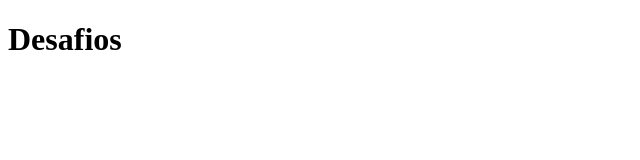
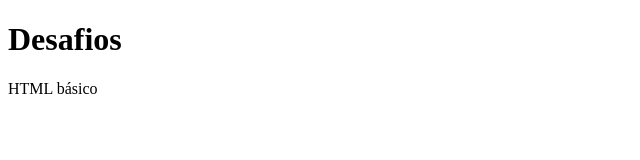
Before and after one commit to Douglasg1/desafio-html-basico, a plain HTML site: page index.html in a window 1280 px wide. Shown: the whole page, without its empty margins (0-640 px from the left). Drawn offline with Linux system fonts and the light colour scheme.

Commit message:
Adicionando um parágrafo

```diff
--- a/index.html
+++ b/index.html
@@ -9,5 +9,6 @@
 </head>
 <body>
     <h1>Desafios</h1>
+    <p>HTML básico</p>
 </body>
 </html>
```
Also changed, not shown: styles.css (line endings or trailing spaces).
